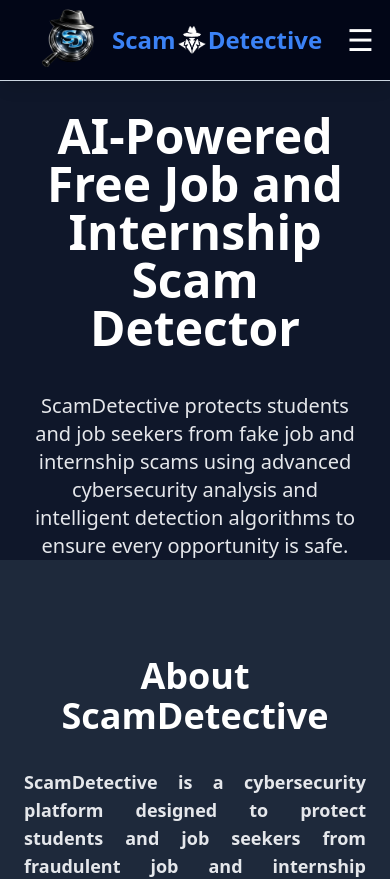
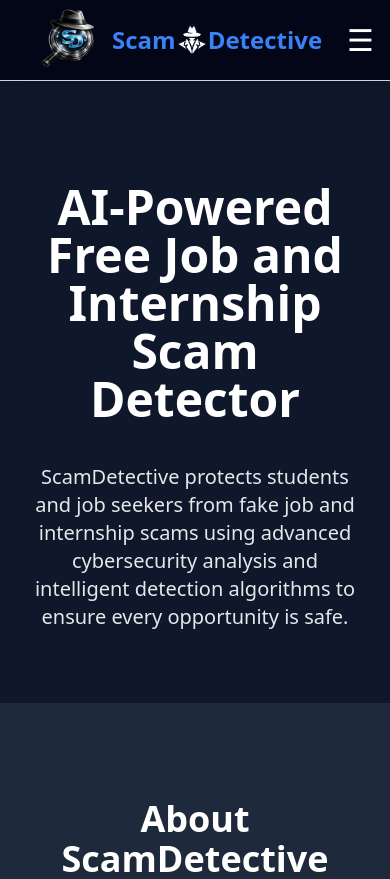
Before and after one commit to HarshSain0503/ScamDetective, a React (Vite) app in the folder Frontend/: page / in a window 390 px wide. Shown: the top 879 px of the page. Built offline with nearby package versions, Linux system fonts and the light colour scheme; no server answers.

Commit message:
Responsive update

```diff
--- a/Frontend/src/pages/Admin.jsx
+++ b/Frontend/src/pages/Admin.jsx
@@ -148,7 +148,8 @@ export default function Admin() {
 
             <button
                 onClick={logout}
-                className="absolute top-32 right-8 bg-red-600 hover:bg-red-700 px-4 py-2 rounded-lg"
+                className="absolute top-24 md:top-32 right-4 md:right-8 bg-red-600 hover:bg-red-700 px-3 py-1 md:px-4 md:py-2
+                        text-sm md:text-base rounded-lg"
             >
                 Logout
             </button>
--- a/Frontend/src/pages/Home.jsx
+++ b/Frontend/src/pages/Home.jsx
@@ -92,7 +92,7 @@ export default function Home() {
 
             {/* HOME SECTION */}
 
-            <section id="home" className="min-h-[40vh] flex flex-col justify-center items-center text-center px-6">
+            <section id="home" className="min-h-[70vh] md:min-h-[35vh] flex flex-col justify-center items-center text-center px-6">
 
                 <h1 className="text-5xl md:text-5xl font-bold mb-10">
                     AI-Powered Free Job and Internship Scam Detector
```
